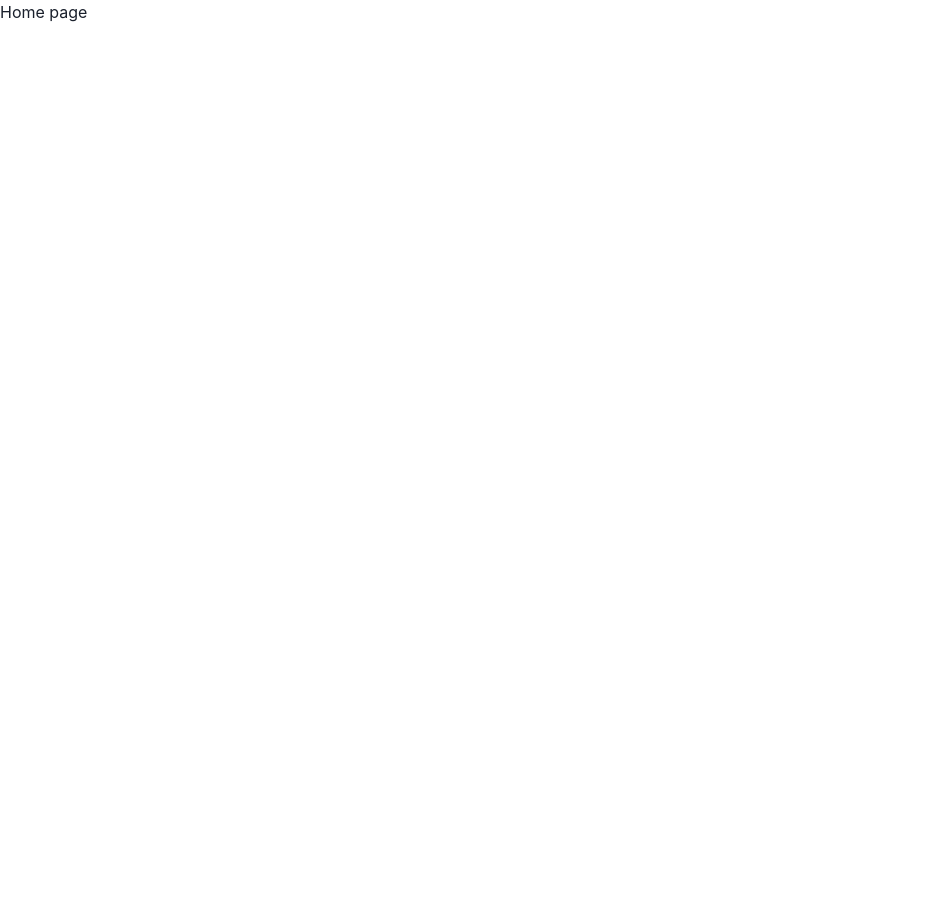
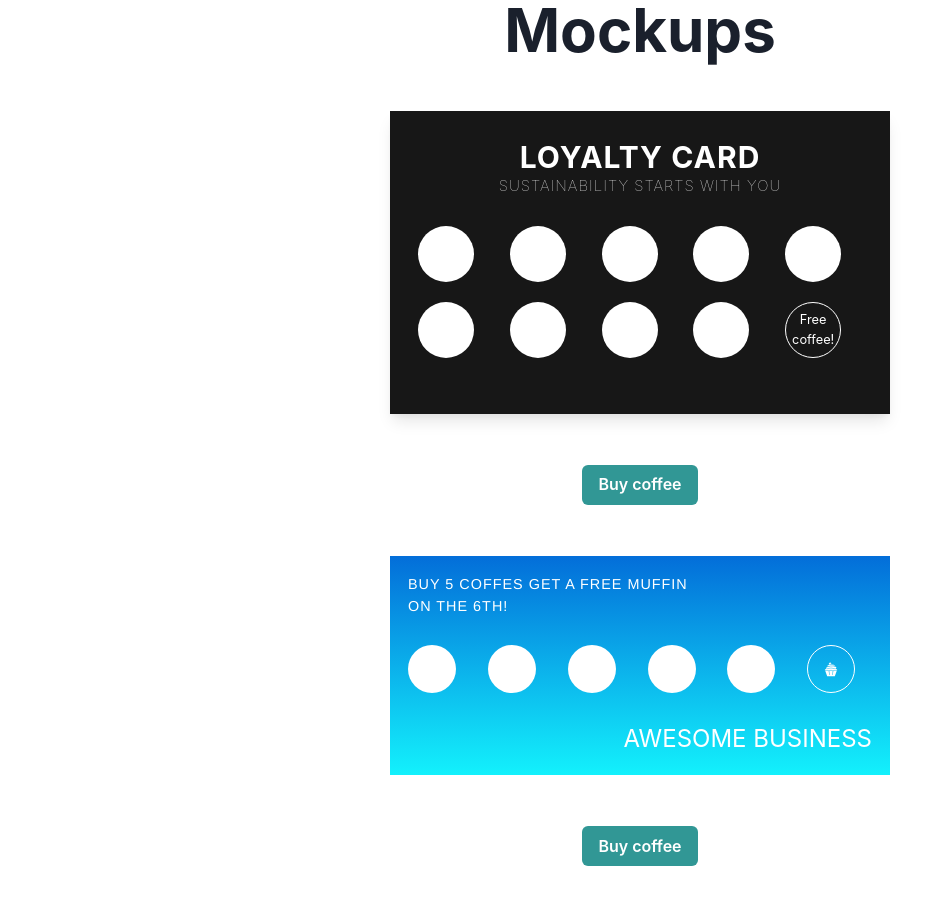
Before and after one commit to shadmansaalim/BYOCC-Hackacthon-2021, a Next.js app: page / in a window 1280 px wide. Shown: the top 916 px of the page, without its empty margins (0-952 px from the left). Before the commit the page ends 800 px from the top, so only its background shows below. Built offline with nearby package versions, Linux system fonts and the light colour scheme.

Commit message:
Index.js page added

```diff
--- /dev/null
+++ b/src/components/LoyaltyCard/index.js
@@ -0,0 +1,244 @@
+import { useState } from "react";
+import _ from "lodash";
+import { Box, Grid, Text, Heading, Button } from "@chakra-ui/react";
+import { GiCupcake } from "react-icons/gi";
+import { AiOutlineCheck } from "react-icons/ai";
+import { FaCoffee } from "react-icons/fa";
+
+import { updateStampCount } from "../../utils/updateStampCount";
+
+export const Card1 = () => {
+  const [stamps, setStamps] = useState(0);
+
+  return (
+    <>
+      <Box
+        p="28px"
+        // w="500px"
+        w={{ base: "400px", lg: "500px" }}
+        background="#171717"
+        color="#fff"
+        boxSizing="border-box"
+        boxShadow="lg"
+      >
+        <Box letterSpacing="1px">
+          <Heading as="h2" size="lg" textTransform="uppercase">
+            Loyalty Card
+          </Heading>
+          <Text textTransform="uppercase" fontSize={15} fontWeight={100}>
+            Sustainability starts with you
+          </Text>
+        </Box>
+
+        <Grid
+          my={7}
+          templateColumns="repeat(5, 1fr)"
+          rowGap="20px"
+          columnGap="15px"
+        >
+          {_.range(1, 10).map((i) => (
+            <Box
+              display="flex"
+              justifyContent="center"
+              alignItems="center"
+              key={i}
+              background="#fff"
+              w="3.5rem"
+              h="3.5rem"
+              borderRadius="50px"
+              color="#000"
+            >
+              {i <= stamps ? <AiOutlineCheck /> : ""}
+            </Box>
+          ))}
+          {/* Some duplication here. Can this be fixed? */}
+          <Box
+            display="flex"
+            justifyContent="center"
+            alignItems="center"
+            border="1px solid #fff"
+            w="3.5rem"
+            h="3.5rem"
+            borderRadius="50px"
+            fontSize=".8em"
+          >
+            Free coffee!
+          </Box>
+        </Grid>
+      </Box>
+      <Button
+        colorScheme="teal"
+        onClick={() => updateStampCount(stamps, setStamps, 9)}
+      >
+        Buy coffee
+      </Button>
+    </>
+  );
+};
+
+export const Card2 = () => {
+  const [stamps, setStamps] = useState(0);
+
+  return (
+    <>
+      <Box
+        p="18px"
+        w={{ base: "400px", lg: "500px" }}
+        bgGradient="linear(to-t, #13f1fc, #036ed9)"
+        color="#fff"
+        boxSizing="border-box"
+      >
+        <Box letterSpacing="1px" w="280px">
+          <Text
+            fontFamily="Helvetica, sans-serif"
+            textTransform="uppercase"
+            textAlign="left"
+            fontSize=".9rem"
+          >
+            Buy 5 coffes get a free muffin on the 6th!
+          </Text>
+        </Box>
+        <Grid my={7} templateColumns="repeat(6, 1fr)" columnGap="15px">
+          {_.range(1, 6).map((i) => (
+            <Box
+              display="flex"
+              justifyContent="center"
+              alignItems="center"
+              key={i}
+              background="#fff"
+              w="3rem"
+              h="3rem"
+              borderRadius="50px"
+              color="#000"
+            >
+              {i <= stamps ? <AiOutlineCheck /> : ""}
+            </Box>
+          ))}
+          <Box
+            display="flex"
+            justifyContent="center"
+            alignItems="center"
+            border="1px solid #fff"
+            w="3rem"
+            h="3rem"
+            borderRadius="50px"
+            fontSize="1rem"
+          >
+            <GiCupcake />
+          </Box>
+        </Grid>
+        <Text textTransform="uppercase" textAlign="right" fontSize="1.5rem">
+          AWESOME BUSINESS
+        </Text>
+      </Box>
+      <Button
+        colorScheme="teal"
+        onClick={() => updateStampCount(stamps, setStamps, 5)}
+      >
+        Buy coffee
+      </Button>
+    </>
+  );
+};
+
+export const Card3 = () => {
+  const [stamps, setStamps] = useState(0);
+
+  return (
+    <>
+      <Box
+        display="flex"
+        justifyContent="space-between"
+        alignItems="center"
+        flexDirection="column"
+        p="24px"
+        h="500px"
+        w={{ base: "320px", lg: "350px" }}
+        background="#fffef2"
+        boxSizing="border-box"
+      >
+        <Box letterSpacing="1px" w="280px">
+          <Text
+            fontFamily="Helvetica, sans-serif"
+            textTransform="uppercase"
+            textAlign="left"
+          >
+            Thank you for your loyalty
+          </Text>
+        </Box>
+        <Grid
+          my={2}
+          templateColumns="repeat(3, 1fr)"
+          rowGap="20px"
+          columnGap="15px"
+        >
+          {_.range(1, 10).map((i) => (
+            <Box
+              display="flex"
+              justifyContent="center"
+              alignItems="center"
+              key={i}
+              color="#000"
+            >
+              <Text fontSize="45px" color={i <= stamps ? "#7986cb" : "#d4d4d4"}>
+                <FaCoffee />
+              </Text>
+            </Box>
+          ))}
+        </Grid>
+        <Box
+          display="flex"
+          position="relative"
+          justifyContent="center"
+          alignItems="center"
+          h={10}
+          width="65%"
+          background="#ff933b"
+          fontWeight={700}
+          fontFamily="Dancing Script, cursive"
+          fontSize="25px"
+          color="#fff"
+          _before={{
+            content: '""',
+            position: "relative",
+            left: { base: "162px", lg: "168px" },
+            borderRight: "20px solid transparent",
+            borderLeft: "20px solid transparent",
+            borderTop: "20px solid #ff933b",
+            borderBottom: "20px solid #ff933b",
+          }}
+          _after={{
+            content: '""',
+            position: "relative",
+            left: { base: "-162px", lg: "-168px" },
+            borderRight: "20px solid transparent",
+            borderLeft: "20px solid transparent",
+            borderTop: "20px solid #ff933b",
+            borderBottom: "20px solid #ff933b",
+          }}
+        >
+          Free Coffee
+        </Box>
+
+        <Text fontSize="45px" color="#9fa8da">
+          <FaCoffee />
+        </Text>
+
+        <Box className="footer">
+          <Text textTransform="uppercase" fontSize={25} fontWeight={700}>
+            RAD BUSINESS
+          </Text>
+          <Text textTransform="uppercase" fontSize={15} fontWeight={700}>
+            123 Random Street
+          </Text>
+        </Box>
+      </Box>
+      <Button
+        colorScheme="teal"
+        onClick={() => updateStampCount(stamps, setStamps, 9)}
+      >
+        Buy coffee
+      </Button>
+    </>
+  );
+};
--- a/src/pages/index.js
+++ b/src/pages/index.js
@@ -1,3 +1,34 @@
+import Head from "next/head";
+import { Container, Flex, Heading, Button } from "@chakra-ui/react";
+import { Card1, Card2, Card3 } from "../components/LoyaltyCard";
+
+
+
 export default function Home() {
-  return <div>Home page</div>
+  return (
+
+      <div>
+        <Head>
+          <link
+            href="https://fonts.googleapis.com/css2?family=Dancing+Script&display=swap"
+            rel="stylesheet"
+          />
+        </Head>
+        <Container h="1500px" maxW="container.sm" textAlign="center">
+
+          <Heading size="3xl">Mockups</Heading>
+          <Flex
+            h="inherit"
+            alignItems="center"
+            justifyContent="space-evenly"
+            flexDirection="column"
+          >
+            <Card1 />
+            <Card2 />
+            <Card3 />
+          </Flex>
+        </Container>
+      </div>
+
+  );
 }
--- a/src/pages/user/[id].js
+++ /dev/null
@@ -1,5 +0,0 @@
-const user = () => {
-  return <div>User 123</div>
-}
-
-export default user
--- /dev/null
+++ b/src/utils/updateStampCount.js
@@ -0,0 +1,5 @@
+export const updateStampCount = (currState, setState, lmt) => {
+  if (currState <= lmt) {
+    setState(currState + 1);
+  }
+};
```
Also changed, not shown: package.json (+5 -3 lines), 1 other file (tests, documents, lock files or other folders).
